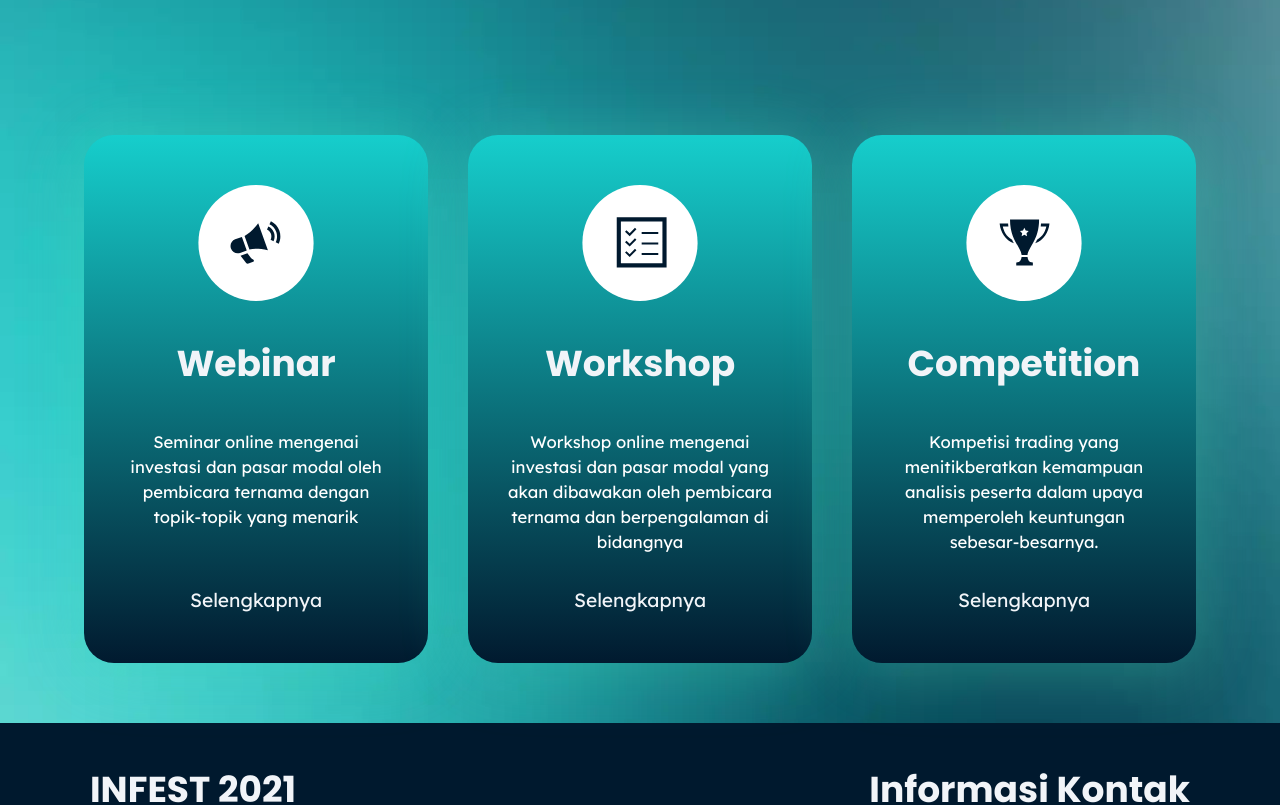
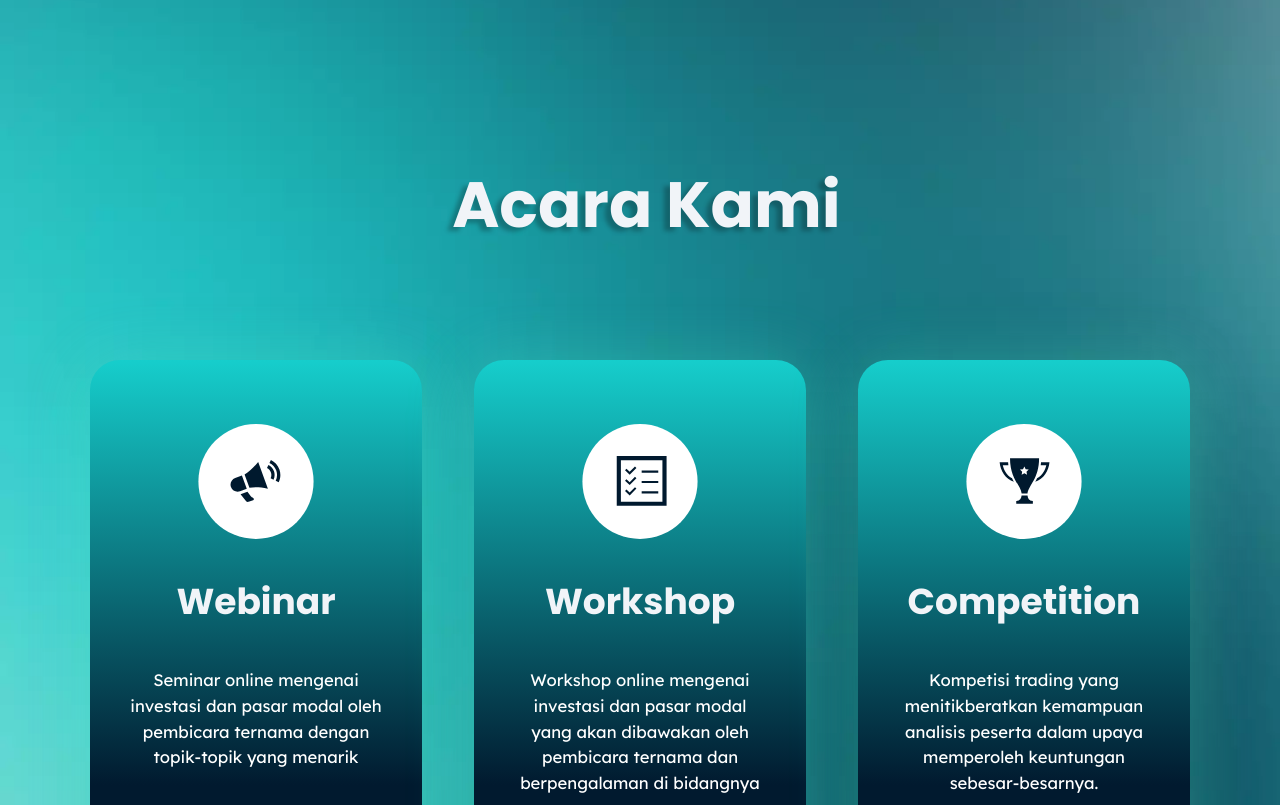
Before and after one commit to chintyaw/infest-2021, a React (Create React App) app: page / in a window 1280 px wide. Shown: the part 1400-2205 px from the top of the page. Built offline with nearby package versions, Linux system fonts and the light colour scheme.

Commit message:
modified acara-kami, added timeline

```diff
--- a/src/components/AcaraKami.css
+++ b/src/components/AcaraKami.css
@@ -4,39 +4,60 @@
   box-sizing: border-box;
 }
 
+h1.judul {
+  padding-top: 8vw;
+  padding-bottom: 5vw;
+  padding-left: 1vw;
+  width: 90vw;
+  margin: auto;
+  font-size: 5vw;
+
+  text-align: center;
+  text-shadow: -6px 4px 4px rgba(0, 0, 0, 0.25);
+}
+
 .acara-container {
+  /* max-height: 93vh; */
   display: flex;
   width: 90%;
   margin: auto;
-  margin-top: 50px;
-  margin-bottom: 50px;
+  margin-top: 4vw;
+  margin-bottom: 6vw;
 }
 
 .acara-card {
   flex: 1;
-  background: linear-gradient(180deg, #16cecc 0%, #011a2f 100%);
+  background: linear-gradient(180deg, #16cecc 0%, #011a2f 80%);
   box-shadow: 0px 6px 60px 6px rgba(79, 224, 190, 0.3);
   border-radius: 30px;
   height: 1;
+  cursor: pointer;
 
-  padding: 40px 40px;
-  padding-top: 50px;
-  margin: 10px 20px;
+  padding: 3vw 3vw;
+  padding-top: 5vw;
+  margin: 1vw 2vw;
 
   justify-content: space-around;
   align-items: center;
+  transition-duration: 0.7s;
+}
+
+.acara-card:hover {
+  transform: translateX(-3px) translateY(-5px);
+  background: linear-gradient(180deg, #1ae4e0 20%, #011a2f 100%);
+  filter: drop-shadow(8px 9px 10px rgba(0, 0, 0, 0.5));
 }
 
 .acara-card p {
   font-family: "Lexend Deca", sans-serif;
   font-weight: 500;
   font-size: 1.3vw;
-  height: 15vw;
+  height: 15.5vw;
   color: white;
 
   padding-top: 3vw;
   text-align: center;
-  line-height: 25px;
+  line-height: 2vw;
 }
 
 .acara-card h1 {
@@ -51,14 +72,56 @@
 }
 
 .acara-link {
-  text-align: center;
-  margin-top: 0.4vw;
-  margin-bottom: 0.8vw;
-  font-size: 1.5vw;
-  transition-duration: 0.5s;
+  opacity: 0;
 }
 
 .acara-link:hover {
   color: #5eff86;
-  letter-spacing: 2px;
+  letter-spacing: 2.2px;
 }
+
+@media screen and (max-width: 960px) {
+  h1.judul {
+    font-size: 45px;
+    margin-bottom: 80px;
+  }
+
+  .acara-container {
+    flex-direction: column;
+  }
+
+  .acara-card {
+    width: 70%;
+    margin: auto;
+    margin-bottom: 80px;
+  }
+
+  .acara-card h1 {
+    font-size: 4.5vw;
+    margin-top: 2vw;
+    margin-bottom: 2vw;
+  }
+
+  .acara-icon {
+    width: 100%;
+    height: 15vw;
+  }
+
+  .acara-card p {
+    font-size: 2.5vw;
+    line-height: 30px;
+    padding: 3vw 3vw;
+  }
+
+  .acara-link {
+    opacity: 1;
+
+    text-align: center;
+    margin-top: 12vw;
+    margin-bottom: 10px;
+    font-size: 2vw;
+    font-weight: 600;
+    letter-spacing: 1.5px;
+    transition-duration: 0.5s;
+  }
+}
--- a/src/components/AcaraKami.js
+++ b/src/components/AcaraKami.js
@@ -4,8 +4,10 @@ import "./AcaraKami.css";
 
 function AcaraKami() {
   return (
+    <>
+      <h1 className="judul">Acara Kami</h1>
       <div className="acara-container">
-      <div className="acara-card">
+        <Link className="acara-card" to="/webinar">
           <img
             className="acara-icon"
             src="/webinar-icon.svg"
@@ -16,11 +18,9 @@ function AcaraKami() {
             Seminar online mengenai investasi dan pasar modal oleh pembicara
             ternama dengan topik-topik yang menarik
           </p>
-        <Link to="/">
           <h2 className="acara-link">Selengkapnya</h2>
         </Link>
-      </div>
-      <div className="acara-card">
+        <Link className="acara-card" to="/workshop">
           <img
             className="acara-icon"
             src="/workshop-icon.svg"
@@ -28,25 +28,22 @@ function AcaraKami() {
           />
           <h1>Workshop</h1>
           <p>
-          Workshop online mengenai investasi dan pasar modal yang akan dibawakan
-          oleh pembicara ternama dan berpengalaman di bidangnya
+            Workshop online mengenai investasi dan pasar modal yang akan
+            dibawakan oleh pembicara ternama dan berpengalaman di bidangnya
           </p>
-        <Link to="/">
           <h2 className="acara-link">Selengkapnya</h2>
         </Link>
-      </div>
-      <div className="acara-card">
+        <Link className="acara-card" to="/competition">
           <img className="acara-icon" src="/compe-icon.svg" alt="compe-icon" />
           <h1>Competition</h1>
           <p>
             Kompetisi trading yang menitikberatkan kemampuan analisis peserta
             dalam upaya memperoleh keuntungan sebesar-besarnya.
           </p>
-        <Link to="/">
           <h2 className="acara-link">Selengkapnya</h2>
         </Link>
       </div>
-    </div>
+    </>
   );
 }
 
--- a/src/components/Navbar.css
+++ b/src/components/Navbar.css
@@ -1,5 +1,5 @@
 .navbar {
-    background-color: #00192E;
+  background-color: #00192e;
   height: 85px;
   display: flex;
   justify-content: space-between;
@@ -9,6 +9,8 @@
   position: fixed;
   top: 0;
   width: 100%;
+
+  z-index: 999;
 }
 
 .navbar-logo {
@@ -48,7 +50,7 @@
 }
 
 .nav-links:hover {
-    background-color: #4FE0BE;
+  background-color: #4fe0be;
   border-radius: 4px;
   transition: all 0.2s ease-out;
 }
@@ -67,7 +69,7 @@
 
 @media screen and (max-width: 960px) {
   .fa-caret-down {
-        display:none;
+    display: none;
   }
   .NavbarItems {
     position: relative;
@@ -101,7 +103,7 @@
   }
 
   .nav-links:hover {
-      background-color: #4FE0BE;
+    background-color: #4fe0be;
     border-radius: 0;
   }
 
@@ -135,8 +137,7 @@
 
   .nav-links-mobile:hover {
     background: #fff;
-      color: #4FE0BE;
+    color: #4fe0be;
     transition: 250ms;
   }
-
 }
--- /dev/null
+++ b/src/components/Timeline.css
@@ -0,0 +1,29 @@
+* {
+  padding: 0;
+  margin: 0;
+  box-sizing: border-box;
+}
+
+h1.judul {
+  padding-top: 8vw;
+  padding-bottom: 5vw;
+  padding-left: 1vw;
+  width: 90vw;
+  margin: auto;
+  font-size: 5vw;
+
+  text-align: center;
+  text-shadow: -6px 4px 4px rgba(0, 0, 0, 0.25);
+}
+
+.timeline-card {
+  width: 90%;
+  margin: auto;
+  margin-top: 4vw;
+  margin-bottom: 10vw;
+  display: block;
+
+  background: rgba(0, 25, 46, 0.75);
+  border-radius: 20px;
+  padding: 7.5vw 4vw;
+}
--- /dev/null
+++ b/src/components/Timeline.js
@@ -0,0 +1,13 @@
+import React from "react";
+import "./Timeline.css";
+
+function Timeline() {
+  return (
+    <>
+      <h1 className="judul">Timeline</h1>
+      <img className="timeline-card" src="/timeline-home.svg" alt="timeline" />
+    </>
+  );
+}
+
+export default Timeline;
--- a/src/components/pages/Home.js
+++ b/src/components/pages/Home.js
@@ -4,6 +4,7 @@ import JudulInfest from "../JudulInfest";
 import Tentang from "../Tentang";
 import Tema from "../Tema";
 import AcaraKami from "../AcaraKami";
+import Timeline from "../Timeline";
 
 export default function Home() {
   return (
@@ -12,6 +13,7 @@ export default function Home() {
       <Tentang />
       <Tema />
       <AcaraKami />
+      <Timeline />
     </div>
   );
 }
```
Lines whose indentation alone changed are shown as unchanged.
